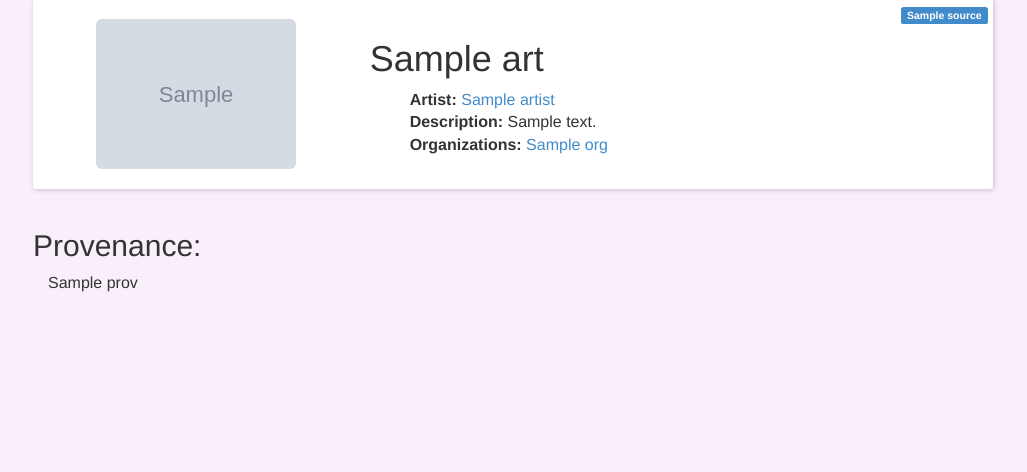
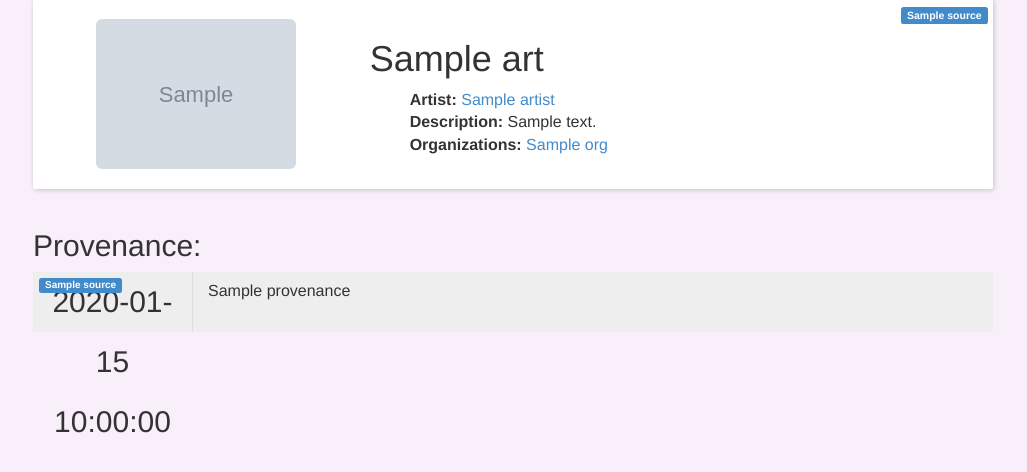
Before and after one commit to warunsl/Provenir, a Flask app: template app/templates/art.html in a window 1280 px wide. Shown: the part 71-543 px from the top of the page, without its empty margins (142-1169 px from the left). Run offline with Flask 2, Linux system fonts and the light colour scheme; the template is opened without the code that fills it: most values are stand-ins (such as "Sample title", 1, 10 or a date in 2020); grey boxes marked "Sample" are stand-in pictures; some libraries are stand-ins or nearby versions.

Commit message:
Added css to display art provenance

```diff
--- a/app/__init__.py
+++ b/app/__init__.py
@@ -172,7 +172,7 @@ def search_art():
     result = []
     cursor = db.command("text", "art" ,
         search=query,
-        limit=20)
+        limit=5)
     for record in cursor['results']:
         obj = {
             "value": record["obj"]["title"],
@@ -191,7 +191,7 @@ def search_artist():
     result = []
     cursor = db.command("text", "artist" ,
         search=query,
-        limit=20)
+        limit=5)
     for record in cursor['results']:
         obj = {
             "value": record["obj"]["name"],
--- a/app/templates/404.html
+++ b/app/templates/404.html
@@ -25,8 +25,8 @@
         <!-- Include the navbar here -->
         {% include 'navbar.html' %}
         <div class="container">
-        	<div class="row" style="margin-top:40px">
-        		<div class="col-md-4 col-md-offset-3" style="background: none repeat scroll 0 0 #FFFFFF;
+        	<div class="row" style="margin-top:80px">
+        		<div class="col-md-6 col-md-offset-3" style="background: none repeat scroll 0 0 #FFFFFF;
     box-shadow: 1px 1px 5px rgba(0, 0, 0, 0.3);
     padding: 40px;
     text-align: center;">
--- a/app/templates/art.html
+++ b/app/templates/art.html
@@ -40,6 +40,25 @@
 
             .provenance-container{
                 font-size: 16px;
+            }
+
+            .provenance-data{
+                margin-top:8px;
+            }
+
+            .provenance-record{
+                position: relative;
+            }
+
+            .top-left{
+                position: absolute;
+                top:6px;
+                left:6px;
+                font-size:10px;
+            }
+
+            .getty{
+                background-color:  #28B85B;
             }
 
             .provenance-container > div:nth-child(odd){ background-color:#eee; }
@@ -95,30 +114,22 @@
         <h2> Provenance:</h2>
         <div class="provenance-container container" style="max-width:960px">
             {% for prov in art.provenance %}
-                {{ prov }}
+                 <div class="provenance-record row">
+                    <div class="date col-md-2">
+                        <span class="label label-primary top-left {{prov.source}}">{{prov.source}}</span>
+                        {{ prov.startDate }}<!-- - {{ prov.startDate }}-->
+                    </div>
+                    <div class="col-md-10 provenance-data">
+                        {{ prov.provenance }}
+
+
+                    </div>
+                </div>
             {% endfor %}
-            <!-- <div class="provenance-record row">
-                <div class="date col-md-4">1785</div>
-                <div class="col-md-8">
-                    Johan van der Linden van Slingeland [1701-1782], Dordrecht, by 1752.[1] (his estate sale, at his residence by J. Yver and A. Delfos, Dordrecht, 22 August 1785 and days following, no. 70)
-                </div>
-            </div>
-            <div class="provenance-record row">
-                <div class="date col-md-4">1804 - 1814</div>
-                <div class="col-md-8">"Rens" or "Delfos."[2] (Alexis Delahante, London), c. 1804 to 1814</div>
-            </div>
-            <div class="provenance-record row">
-                <div class="date col-md-4">1815</div>
-                <div class="col-md-8">sold to Abraham Hume, Bart. [1749-1838], Wormley, Hertfordshire, by 1815</div>
-            </div>
-            <div class="provenance-record row">
-                <div class="date col-md-4">1851</div>
-                <div class="col-md-8">[3] by inheritance to his grandson, John Hume Cust, Viscount Alford, M. P. [1812-1851], Ashridge Park, Hertfordshire</div>
-            </div>
-            <div class="provenance-record row">
-                <div class="date col-md-4">1867</div>
-                <div class="col-md-8">by inheritance to his son, John William Spencer, 2nd earl Brownlow [1842-1867], Ashridge Park</div>
-            </div> -->
+
+
+
+
         </div>
         {% endif %}
         <div class="container" style="margin-bottom:30px">
```
